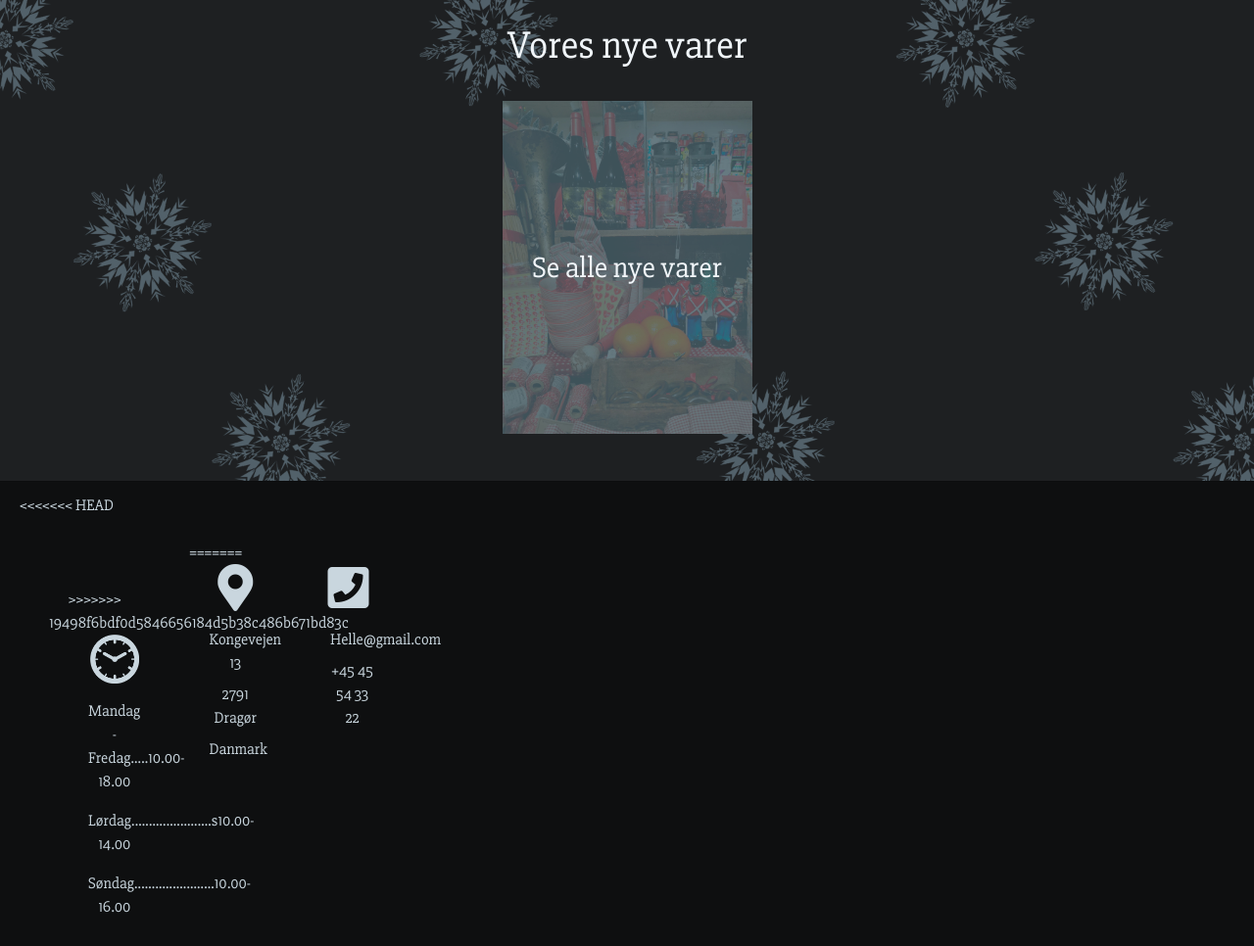
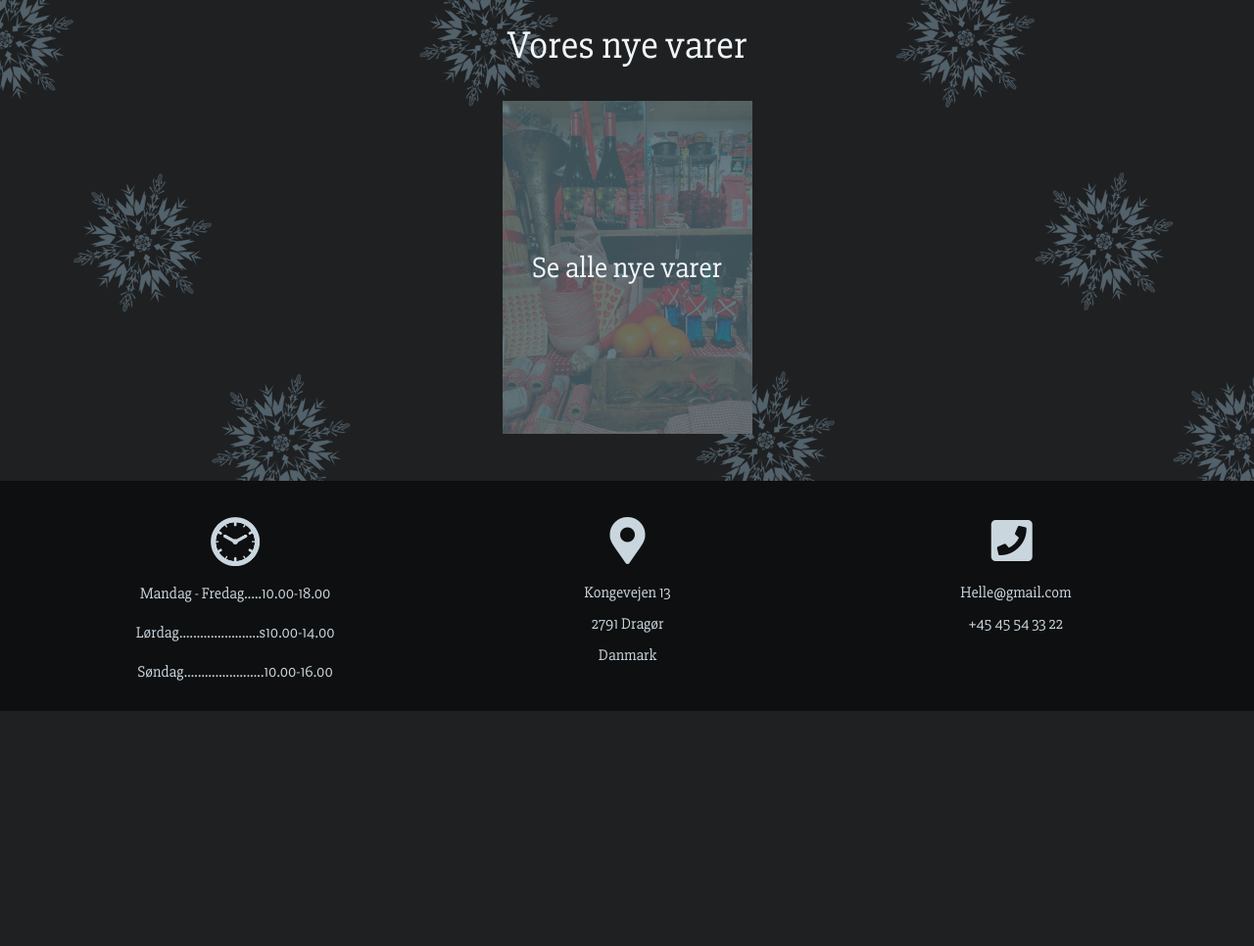
Before and after one commit to VictorBielski/Eksamensprojekt-Lauraella, a PHP site: page /index.php in a window 1280 px wide. Shown: the part 579-1545 px from the top of the page at 98% size. After the commit the page ends 1305 px from the top, so only its background shows below. Run offline with PHP 8.4, Linux system fonts and the light colour scheme; some libraries are stand-ins or nearby versions; some web fonts are replaced.

Commit message:
Update Layout/footer.php

```diff
--- a/Layout/footer.php
+++ b/Layout/footer.php
@@ -10,15 +10,9 @@
 
   <body>
 <footer class="card-footer" id="footer">
-<<<<<<< HEAD
 <div class="container-fluid m-0">
   <div class="row text-center mt-4 mr-4">
     <div class="col-sm-12 col-md-4 col-lg-4">
-=======
-<div class="container-fluid">
-  <div class="row text-center">
-    <div class="col-sm-12 col-md-4 col-lg-4 mt-4 ">
->>>>>>> 19498f6bdf0d5846656184d5b38c486b671bd83c
         <ul class="">
         <img class="åbningstider_ikon" src="/Eksamensprojekt-Lauraella/Layout/images/ikoner/opening-hours-new.png">
         <p class="mt-3">Mandag - Fredag.....10.00-18.00</p>
```
